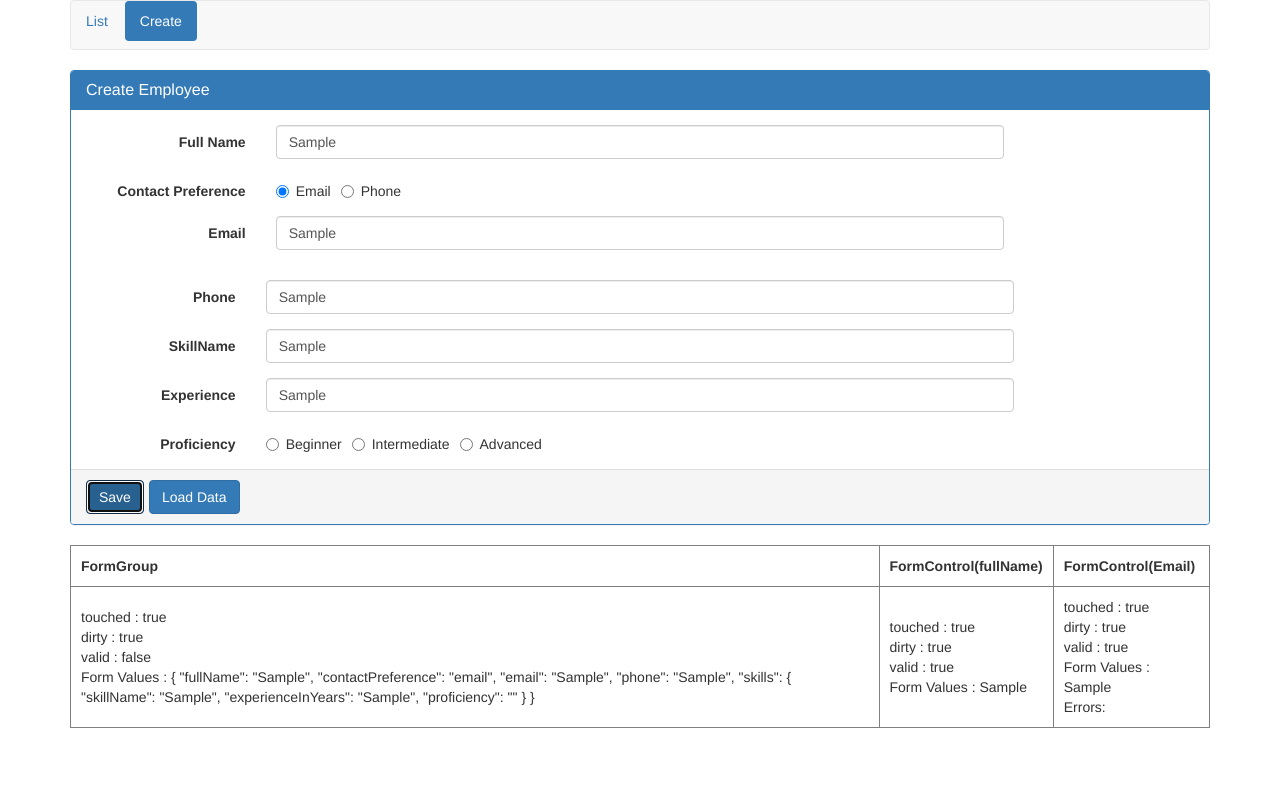
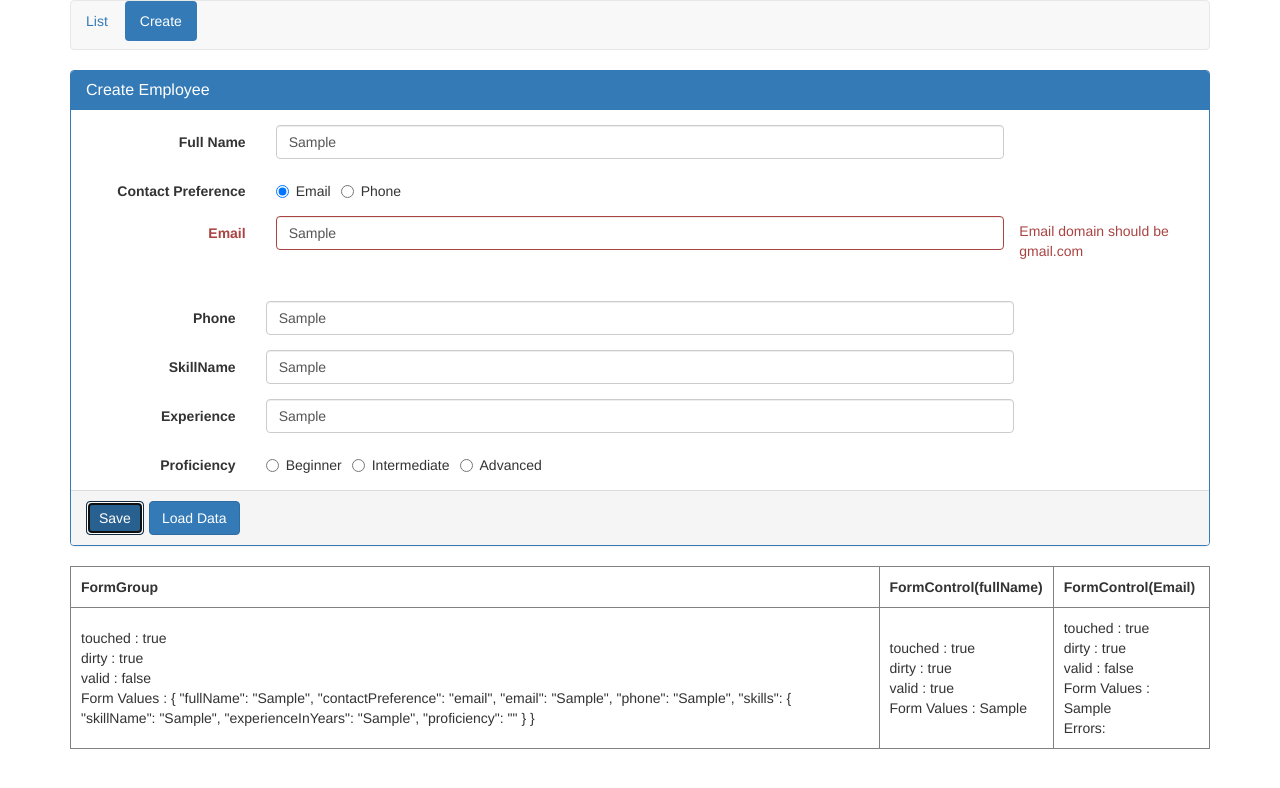
Before and after one commit to 22krishan/kuduvenkat, an Angular app: page /create in a window 1280 px wide. Both pictures are taken after typing "Sample", "Sample", "Sample", "Sample", "Sample" into the empty fields and a click on the button "Save". Shown: the top 788 px of the page. Built offline with nearby package versions, Linux system fonts and the light colour scheme.

Commit message:
Tutorail 15

```diff
--- a/src/app/employee/create-employee.component.html
+++ b/src/app/employee/create-employee.component.html
@@ -74,9 +74,15 @@
             (blur)="logValidationErrors()"
           />
         </div>
-        <div class="help-block" *ngIf="formErrors.email">
-          {{ formErrors.email }}
+        <div class="help-block" *ngIf="formErrors.email" >
+        <span  *ngIf="employeeForm.get('email').errors.required">
+            {{formErrors.email}}
+        </span>
+        <span  *ngIf="employeeForm.get('email').errors.emailDomain">
+            Email domain should be gmail.com
+        </span>
         </div>
+
       </div>
     </div>
 
--- a/src/app/employee/create-employee.component.ts
+++ b/src/app/employee/create-employee.component.ts
@@ -1,5 +1,5 @@
 import { Component, OnInit } from '@angular/core';
-import { FormGroup, FormControl, FormBuilder, Validators } from '@angular/forms';
+import { FormGroup, FormControl, FormBuilder, Validators, AbstractControl } from '@angular/forms';
 
 
 @Component({
@@ -40,6 +40,7 @@ export class CreateEmployeeComponent implements OnInit {
     'fullName':'',
     'email':'',
     'phone':'',
+    'contactPreference':'',
     'skillName':'',
     'experienceInYears':'',
     'proficiency':''
@@ -50,7 +51,7 @@ export class CreateEmployeeComponent implements OnInit {
     this.employeeForm= this.fb.group({
       fullName: ['',[ Validators.required,Validators.maxLength(15),Validators.minLength(3)] ],
       contactPreference:['email',[Validators.required]],
-      email: ['',[Validators.required]],
+      email: ['',[Validators.required, emailDomain]],
       phone: [''],
       skills: this.fb.group({
         skillName: ['',[ Validators.required ]],
@@ -80,6 +81,13 @@ export class CreateEmployeeComponent implements OnInit {
       emailFormControl.clearValidators();
     }else {
       phoneFormControl.clearValidators();
+    }
+
+    if(selectedValue === 'email'){
+      emailFormControl.setValidators([Validators.required,emailDomain]);
+      phoneFormControl.clearValidators();
+    }else {
+      emailFormControl.clearValidators();
     }
     phoneFormControl.updateValueAndValidity();
     emailFormControl.updateValueAndValidity();
@@ -127,3 +135,13 @@ export class CreateEmployeeComponent implements OnInit {
   }
 
 }
+
+function emailDomain(control: AbstractControl): {[key:string]:any} | null {
+  const email:string = control.value;
+  const domain = email.substring(email.lastIndexOf('@') +1 );
+  if( email === "" || domain.toLowerCase() === 'gmail.com') {
+    return null;
+  }else {
+    return { 'emailDomain': true }
+  }
+}
```
